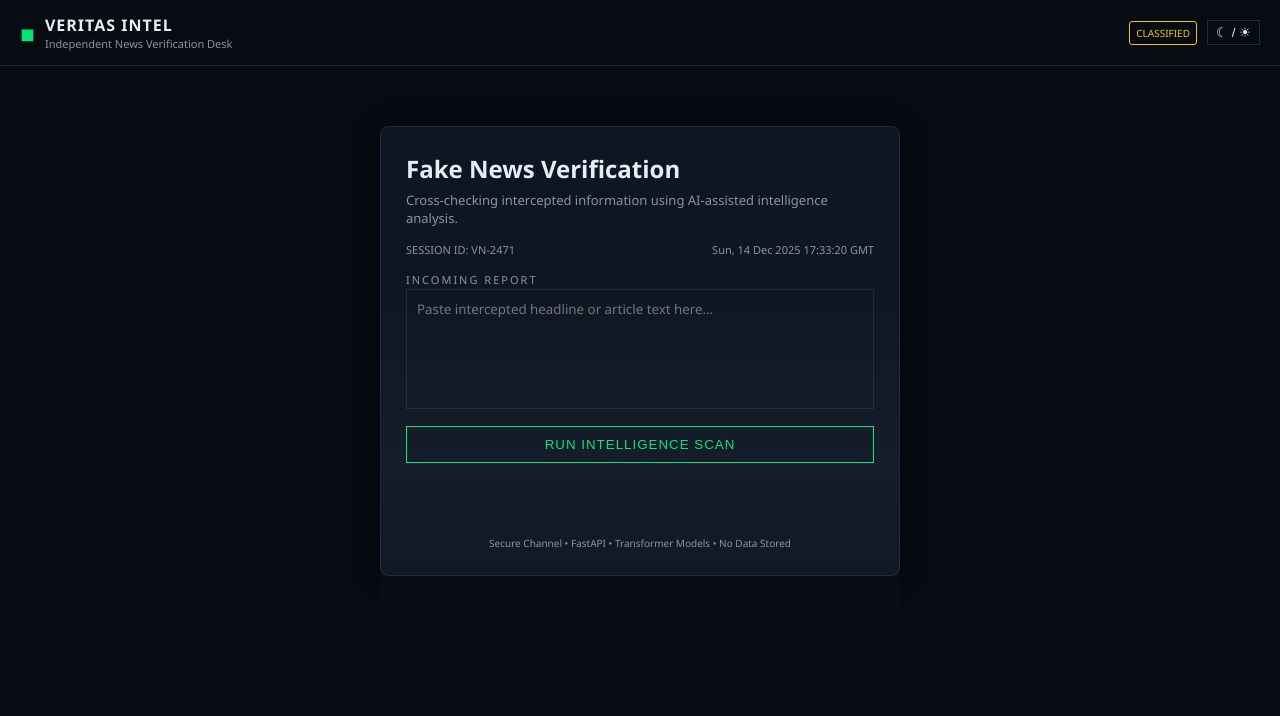
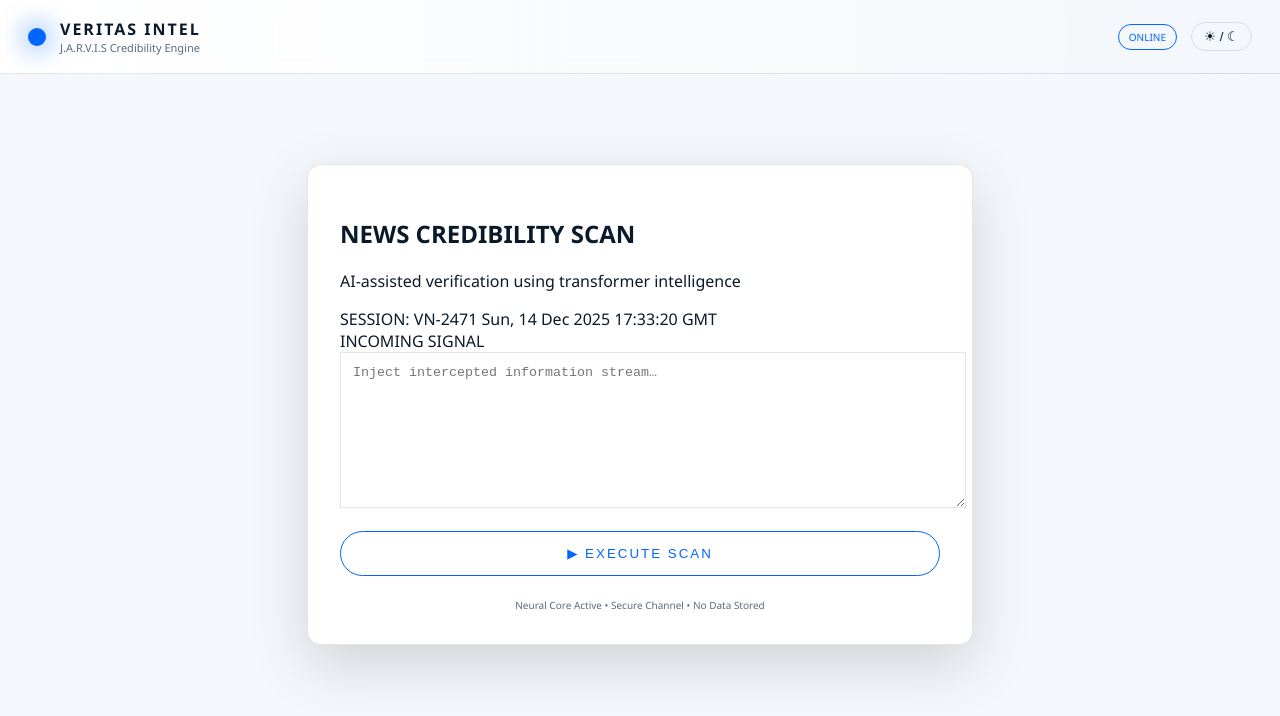
Before and after one commit to faisalahmed3/jarvis, a plain HTML site: page index.html in a window 1280 px wide. Drawn offline with Linux system fonts and the light colour scheme.

Commit message:
Ui enhanced

```diff
--- a/index.html
+++ b/index.html
@@ -2,52 +2,56 @@
 <html lang="en">
 <head>
   <meta charset="UTF-8" />
-  <title>Veritas Intel — News Verification Desk</title>
+  <title>VERITAS INTEL • JARVIS</title>
   <link rel="stylesheet" href="style.css" />
 </head>
 
-<body class="dark">
+<body>
+  <!-- Animated HUD layers -->
+  <div class="hud-grid"></div>
+  <div class="hud-glow"></div>
+
   <header class="top-bar">
     <div class="brand">
-      <span class="logo">◼</span>
+      <div class="arc-core"></div>
       <div>
         <div class="name">VERITAS INTEL</div>
-        <div class="tagline">Independent News Verification Desk</div>
+        <div class="tagline">J.A.R.V.I.S Credibility Engine</div>
       </div>
     </div>
 
     <div class="controls">
-      <span class="badge classified">CLASSIFIED</span>
-      <button class="toggle" onclick="toggleTheme()">☾ / ☀</button>
+      <span class="status online">ONLINE</span>
+      <button class="toggle" onclick="toggleTheme()">☀ / ☾</button>
     </div>
   </header>
 
   <main class="wrapper">
-    <section class="panel">
-      <h1>Fake News Verification</h1>
+    <section class="hud-panel">
+      <h1>NEWS CREDIBILITY SCAN</h1>
       <p class="subtitle">
-        Cross-checking intercepted information using AI-assisted intelligence analysis.
+        AI-assisted verification using transformer intelligence
       </p>
 
       <div class="meta">
-        <span>SESSION ID: VN-2471</span>
+        <span>SESSION: VN-2471</span>
         <span id="time"></span>
       </div>
 
-      <label class="feed-label">INCOMING REPORT</label>
+      <label class="feed-label">INCOMING SIGNAL</label>
 
       <textarea
         id="newsText"
-        placeholder="Paste intercepted headline or article text here…"></textarea>
+        placeholder="Inject intercepted information stream…"></textarea>
 
       <button class="scan-btn" onclick="checkNews()">
-        RUN INTELLIGENCE SCAN
+        ▶ EXECUTE SCAN
       </button>
 
       <div id="result" class="result-panel"></div>
 
       <footer class="footer">
-        Secure Channel • FastAPI • Transformer Models • No Data Stored
+        Neural Core Active • Secure Channel • No Data Stored
       </footer>
     </section>
   </main>
--- a/script.js
+++ b/script.js
@@ -7,7 +7,17 @@ setInterval(() => {
 // ===== THEME TOGGLE =====
 function toggleTheme() {
   document.body.classList.toggle("dark");
+  localStorage.setItem(
+    "theme",
+    document.body.classList.contains("dark") ? "dark" : "light"
+  );
 }
+
+// Persist theme
+if (localStorage.getItem("theme") === "dark") {
+  document.body.classList.add("dark");
+}
+
 
 // ===== API CALL =====
 async function checkNews() {
@@ -15,11 +25,11 @@ async function checkNews() {
   const result = document.getElementById("result");
 
   if (!text) {
-    result.innerHTML = "No report received.";
+    result.innerHTML = "⚠ No signal detected.";
     return;
   }
 
-  result.innerHTML = "Analyzing credibility…";
+  result.innerHTML = "🔍 Scanning neural patterns…";
 
   try {
     const res = await fetch(
@@ -32,22 +42,17 @@ async function checkNews() {
     );
 
     const data = await res.json();
-
-    // === FIX STARTS HERE ===
-    const verdict = data.verdict; // REAL | FAKE | UNCERTAIN
+    const verdict = data.verdict;
 
     const cls =
-      verdict === "FAKE"
-        ? "fake"
-        : verdict === "REAL"
-        ? "real"
-        : "uncertain";
+      verdict === "FAKE" ? "fake" :
+      verdict === "REAL" ? "real" : "uncertain";
 
     const confidence =
       verdict === "FAKE"
-        ? data.prob_fake
+        ? data.prob_fake ?? data.confidence / 100
         : verdict === "REAL"
-        ? data.prob_real
+        ? data.prob_real ?? data.confidence / 100
         : data.confidence / 100;
 
     result.innerHTML = `
@@ -55,16 +60,14 @@ async function checkNews() {
         VERDICT: ${verdict}
       </div>
       <div class="confidence">
-        Confidence level: ${(confidence * 100).toFixed(2)}%
+        Confidence Level: ${(confidence * 100).toFixed(2)}%
       </div>
       <div class="confidence">
-        Editorial note: ${data.note}
+        ${data.note}
       </div>
     `;
-    // === FIX ENDS HERE ===
-
-  } catch (err) {
-    result.innerHTML = "Secure channel failure. Scan aborted.";
-    console.error(err);
+  } catch (e) {
+    result.innerHTML = "❌ Neural link disrupted.";
+    console.error(e);
   }
 }
--- a/style.css
+++ b/style.css
@@ -1,59 +1,105 @@
-/* ===== THEME VARIABLES ===== */
+/* =========================
+   THEME VARIABLES
+   ========================= */
+
+/* LIGHT MODE (default) */
 :root {
-  --bg: #ffffff;
-  --panel: #f5f5f5;
-  --text: #111;
-  --muted: #555;
-  --border: #ccc;
-  --accent: #0a8f5a;
-  --danger: #c0392b;
+  --bg: #f4f7fb;
+  --panel: #ffffff;
+  --text: #0b1a2b;
+  --muted: #5b6b7c;
+  --accent: #0066ff;
+  --border: rgba(0,0,0,0.1);
+  --danger: #e53935;
+  --warn: #f9a825;
 }
 
+/* DARK / JARVIS MODE */
 body.dark {
-  --bg: #070b12;
-  --panel: #0e1624;
-  --text: #e6edf3;
-  --muted: #8b949e;
-  --border: #1f2a3a;
-  --accent: #00e676;
-  --danger: #ff5252;
+  --bg: #02040a;
+  --panel: rgba(8, 20, 40, 0.9);
+  --text: #e6f6ff;
+  --muted: #7faac7;
+  --accent: #00eaff;
+  --border: rgba(0, 255, 255, 0.3);
+  --danger: #ff3b3b;
+  --warn: #f1c40f;
 }
 
-/* ===== BASE ===== */
-* {
-  box-sizing: border-box;
-}
+/* =========================
+   GLOBAL
+   ========================= */
 
 body {
   margin: 0;
   font-family: "Segoe UI", system-ui, sans-serif;
   background: var(--bg);
   color: var(--text);
-  transition: background 0.3s, color 0.3s;
+  transition: background 0.4s, color 0.4s;
+  overflow-x: hidden;
 }
 
-/* ===== HEADER ===== */
+/* =========================
+   HUD GRID (dark only)
+   ========================= */
+
+body.dark .hud-grid {
+  position: fixed;
+  inset: 0;
+  background:
+    linear-gradient(rgba(0,255,255,0.05) 1px, transparent 1px),
+    linear-gradient(90deg, rgba(0,255,255,0.05) 1px, transparent 1px);
+  background-size: 50px 50px;
+  animation: gridMove 30s linear infinite;
+  pointer-events: none;
+}
+
+@keyframes gridMove {
+  from { background-position: 0 0; }
+  to { background-position: 300px 300px; }
+}
+
+/* =========================
+   NAVBAR (UPGRADED)
+   ========================= */
+
 .top-bar {
   display: flex;
   justify-content: space-between;
-  padding: 14px 20px;
+  align-items: center;
+  padding: 18px 28px;
   border-bottom: 1px solid var(--border);
+  background: linear-gradient(
+    to right,
+    var(--panel),
+    transparent
+  );
+  backdrop-filter: blur(8px);
 }
 
 .brand {
   display: flex;
-  gap: 10px;
+  gap: 14px;
   align-items: center;
 }
 
-.logo {
-  color: var(--accent);
-  font-size: 18px;
+.arc-core {
+  width: 18px;
+  height: 18px;
+  border-radius: 50%;
+  background: var(--accent);
+  box-shadow: 0 0 18px var(--accent);
+  animation: pulse 2s infinite;
+}
+
+@keyframes pulse {
+  0%,100% { box-shadow: 0 0 12px var(--accent); }
+  50% { box-shadow: 0 0 28px var(--accent); }
 }
 
 .name {
-  font-weight: bold;
-  letter-spacing: 1px;
+  font-weight: 700;
+  letter-spacing: 2px;
 }
 
 .tagline {
@@ -61,84 +107,77 @@ body {
   color: var(--muted);
 }
 
+/* Right controls */
 .controls {
   display: flex;
-  gap: 10px;
+  gap: 14px;
   align-items: center;
 }
 
-.badge {
+.status {
   font-size: 10px;
-  padding: 4px 6px;
-  border-radius: 3px;
-  border: 1px solid;
+  padding: 5px 10px;
+  border-radius: 20px;
+  border: 1px solid var(--accent);
+  color: var(--accent);
+  text-transform: uppercase;
 }
 
-.classified {
-  color: #f1c40f;
-  border-color: #f1c40f;
+/* Toggle button */
+.toggle {
+  background: transparent;
+  border: 1px solid var(--border);
+  color: var(--text);
+  padding: 6px 12px;
+  border-radius: 20px;
+  cursor: pointer;
+  transition: 0.3s;
 }
 
-.toggle {
-  background: none;
-  border: 1px solid var(--border);
-  color: var(--text);
-  padding: 4px 8px;
-  cursor: pointer;
+.toggle:hover {
+  background: var(--accent);
+  color: #000;
 }
 
-/* ===== MAIN ===== */
+/* =========================
+   MAIN PANEL
+   ========================= */
+
 .wrapper {
   display: flex;
   justify-content: center;
-  margin-top: 60px;
+  margin-top: 90px;
 }
 
-.panel {
-  width: 520px;
+.hud-panel {
+  width: 600px;
+  padding: 32px;
   background: var(--panel);
-  padding: 25px;
-  border-radius: 8px;
+  border-radius: 14px;
   border: 1px solid var(--border);
-  position: relative;
-  box-shadow: 0 0 25px rgba(0,0,0,0.4);
+  box-shadow:
+    0 20px 60px rgba(0,0,0,0.15);
+  transition: transform 0.4s;
 }
 
-h1 {
-  margin: 0;
+body.dark .hud-panel {
+  transform: perspective(1200px) rotateX(6deg);
+  box-shadow:
+    0 0 60px rgba(0,234,255,0.25),
+    inset 0 0 25px rgba(0,234,255,0.08);
 }
 
-.subtitle {
-  font-size: 13px;
-  color: var(--muted);
-  margin: 6px 0 15px;
-}
+/* =========================
+   INPUT / BUTTON
+   ========================= */
 
-.meta {
-  display: flex;
-  justify-content: space-between;
-  font-size: 11px;
-  color: var(--muted);
-  margin-bottom: 10px;
-}
-
-.feed-label {
-  font-size: 11px;
-  letter-spacing: 2px;
-  margin-bottom: 6px;
-  color: var(--muted);
-}
-
-/* ===== INPUT ===== */
 textarea {
   width: 100%;
-  height: 120px;
+  height: 130px;
+  padding: 12px;
+  border: 1px solid var(--border);
   background: transparent;
-  border: 1px solid var(--border);
   color: var(--text);
-  padding: 10px;
-  resize: none;
-  font-family: inherit;
 }
 
 textarea:focus {
@@ -146,16 +185,16 @@ textarea:focus {
   border-color: var(--accent);
 }
 
-/* ===== BUTTON ===== */
 .scan-btn {
   width: 100%;
-  margin-top: 12px;
-  padding: 10px;
+  margin-top: 18px;
+  padding: 14px;
+  border-radius: 30px;
   background: transparent;
   color: var(--accent);
   border: 1px solid var(--accent);
   cursor: pointer;
-  letter-spacing: 1px;
+  letter-spacing: 2px;
 }
 
 .scan-btn:hover {
@@ -163,60 +202,31 @@ textarea:focus {
   color: #000;
 }
 
-/* ===== RESULT ===== */
-.result-panel {
-  margin-top: 15px;
-  font-size: 14px;
-  min-height: 40px;
+/* =========================
+   RESULT
+   ========================= */
+
+.verdict {
+  font-size: 18px;
+  font-weight: bold;
 }
 
-.verdict {
-  font-weight: bold;
-  margin-bottom: 5px;
-}
-
-.verdict.real {
-  color: var(--accent);
-}
-
-.verdict.fake {
-  color: var(--danger);
-}
+.verdict.real { color: var(--accent); }
+.verdict.fake { color: var(--danger); }
+.verdict.uncertain { color: var(--warn); }
 
 .confidence {
   font-size: 12px;
   color: var(--muted);
 }
 
-/* ===== FOOTER ===== */
+/* =========================
+   FOOTER
+   ========================= */
+
 .footer {
-  margin-top: 18px;
+  margin-top: 22px;
   font-size: 10px;
+  text-align: center;
   color: var(--muted);
-  text-align: center;
 }
-
-/* ===== SCAN LINE EFFECT ===== */
-.panel::after {
-  content: "";
-  position: absolute;
-  inset: 0;
-  background: linear-gradient(
-    to bottom,
-    transparent,
-    rgba(255,255,255,0.03),
-    transparent
-  );
-  animation: scan 8s linear infinite;
-  pointer-events: none;
-}
-
-.verdict.uncertain {
-  color: #f1c40f;
-}
-
-
-@keyframes scan {
-  from { transform: translateY(-100%); }
-  to   { transform: translateY(100%); }
-}
```
